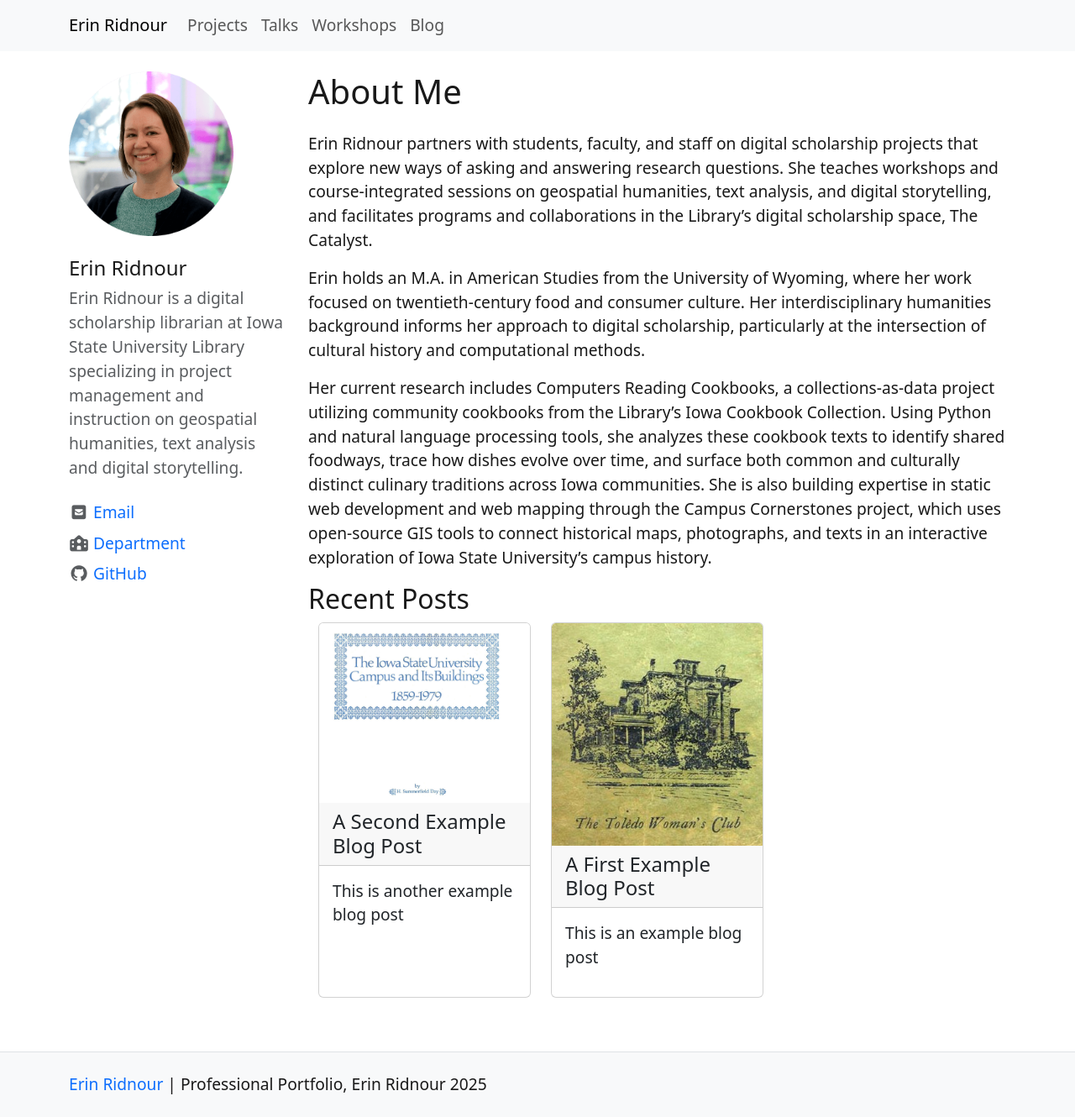
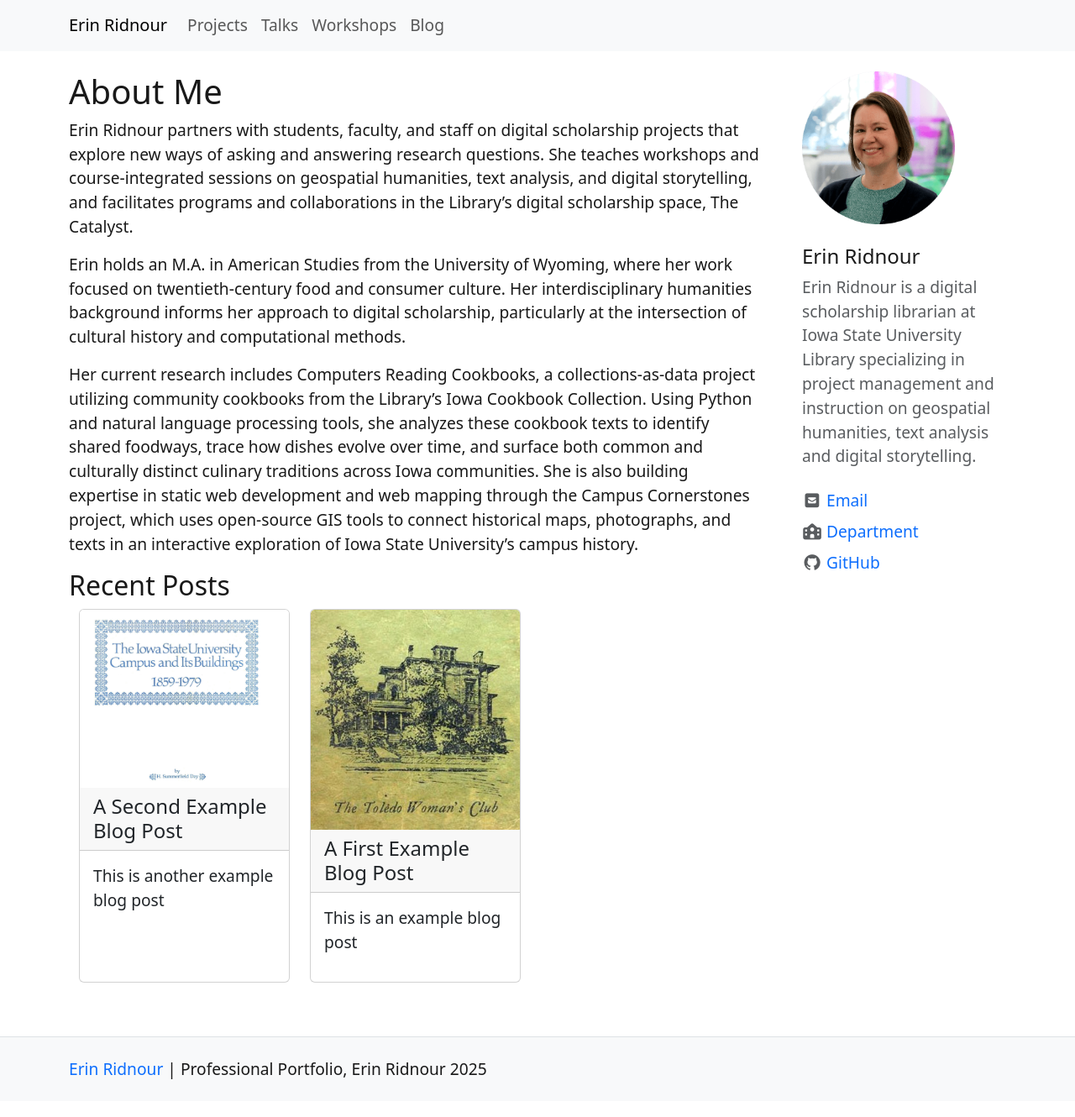
Before and after one commit to emanderson811/ridnour-portfolio, a Jekyll site: the page built from index.md, in a window 1280 px wide. Shown: the whole page at 84% size. Built offline with Jekyll 4.4.1, drawn with Linux system fonts in a browser that asks for light colours; nearby versions of some CDN libraries.

Commit message:
Edit layout spacing

```diff
--- a/_config.yml
+++ b/_config.yml
@@ -88,14 +88,14 @@ defaults:
 - scope:
     path: "pages"
   values:
-    layout: profile-page-left
+    layout: profile-page-right
     permalink: /:basename:output_ext
 # index.md
 - scope:
     path: ""
     type: pages
   values:
-    layout: profile-page-left
+    layout: profile-page-right
 
 # Blog Settings
 show_excerpts: true
--- a/_layouts/profile-page-right.html
+++ b/_layouts/profile-page-right.html
@@ -2,7 +2,7 @@
 layout: default
 ---
 <div class="container py-4">
-    <div class="row">
+    <div class="row g-5 ">
         <div class="col-md-9">
             {% if page.title %}<h1>{{ page.title }}</h1>{% endif %}
             {{ content }}
```
